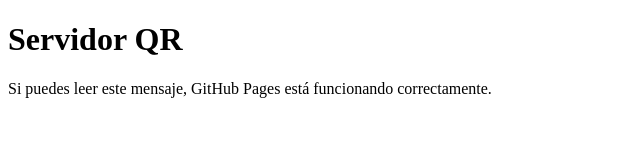
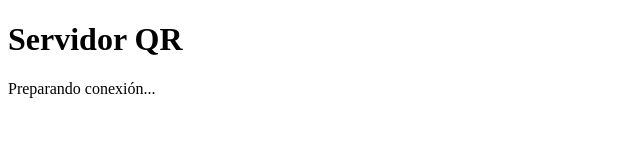
Before and after one commit to misaelcontreras66/ServidorPapeleta, a plain HTML site: page index.html in a window 1280 px wide. Shown: the whole page, without its empty margins (0-640 px from the left). Drawn offline with Linux system fonts and the light colour scheme.

Commit message:
Update index.html content and add JavaScript alert

```diff
--- a/index.html
+++ b/index.html
@@ -8,9 +8,15 @@
 
 <body>
 
-    <h1>Servidor QR</h1>
+<h1>Servidor QR</h1>
 
-    <p>Si puedes leer este mensaje, GitHub Pages está funcionando correctamente.</p>
+<p>Preparando conexión...</p>
+
+<script>
+
+alert("¡JavaScript está funcionando!");
+
+</script>
 
 </body>
 
```
